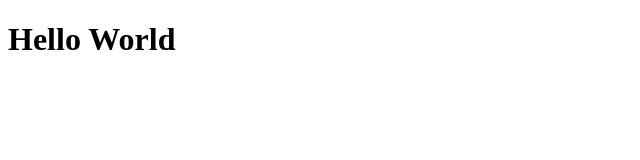
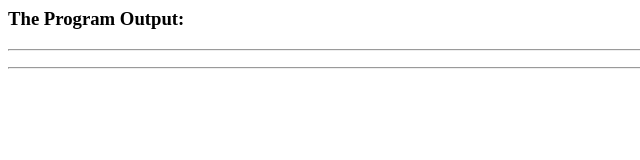
Before and after one commit to JacobGastelum/Homework-4, a website: page website/index.html in a window 1280 px wide. Shown: the whole page, without its empty margins (0-640 px from the left). Drawn offline with Linux system fonts and the light colour scheme.

Commit message:
set up index file layout

```diff
--- a/website/index.html
+++ b/website/index.html
@@ -1,12 +1,30 @@
-<!DOCTYPE html>
 <html lang="en">
 <head>
     <meta charset="UTF-8">
     <meta name="viewport" content="width=device-width, initial-scale=1.0">
     <meta http-equiv="X-UA-Compatible" content="ie=edge">
-    <title>Hello World</title>
+    <title>Homework 4</title>
 </head>
 <body>
-    <h1>Hello World</h1>
+    <h3>The Program Output:</h3>
+    <hr>
+    <p id="output"></p>
+    <hr>
+
+
+    <script>
+        const output = document.getElementById("output")
+
+
+        // error handling
+        // if (isNaN(var) || isNaN(var) || isNaN(var)) {
+
+        //     throw (output.textContent = 'Invalid input, please refresh the page and try again')
+
+        // }
+
+        // functions
+
+    </script>
 </body>
 </html>
```
